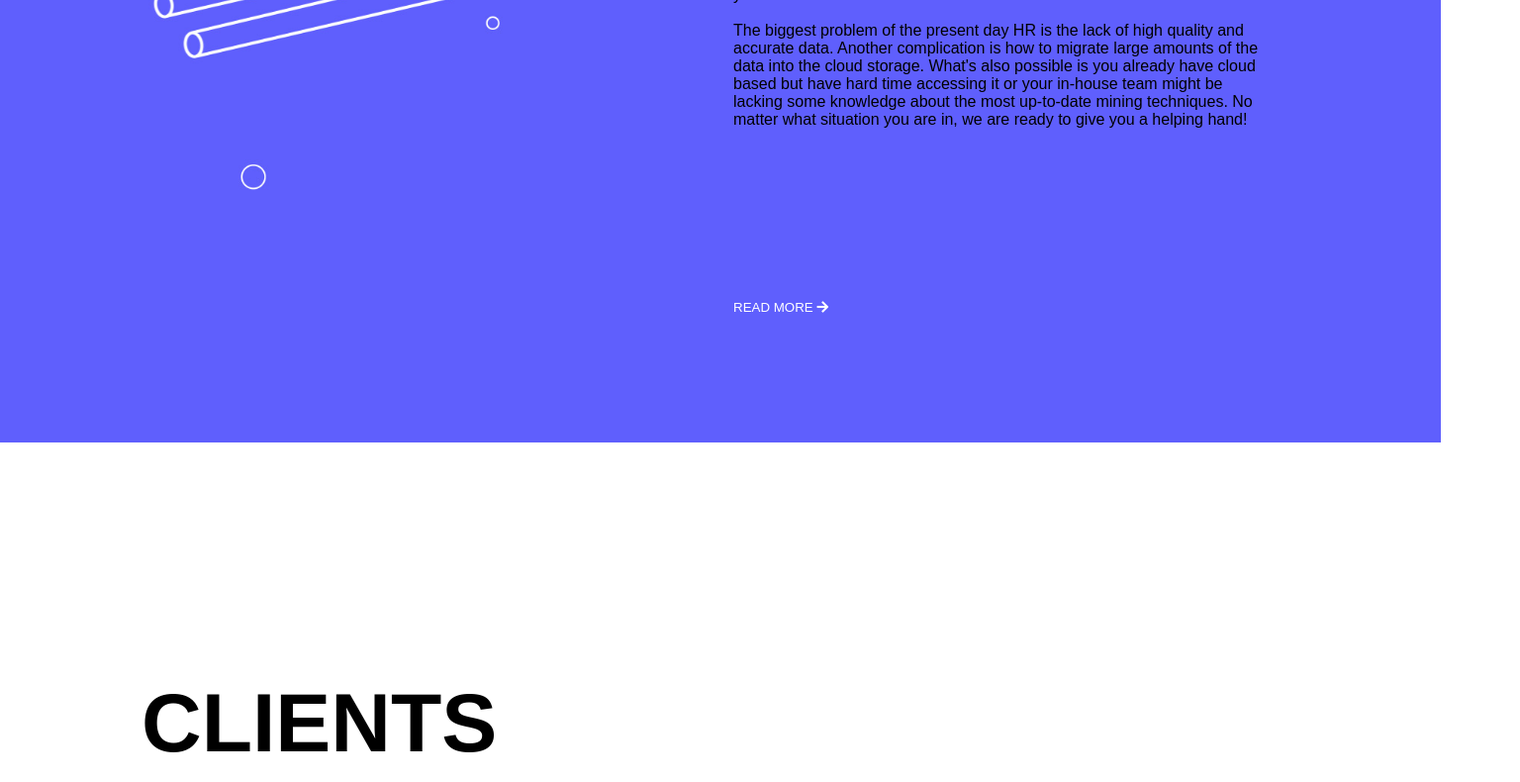
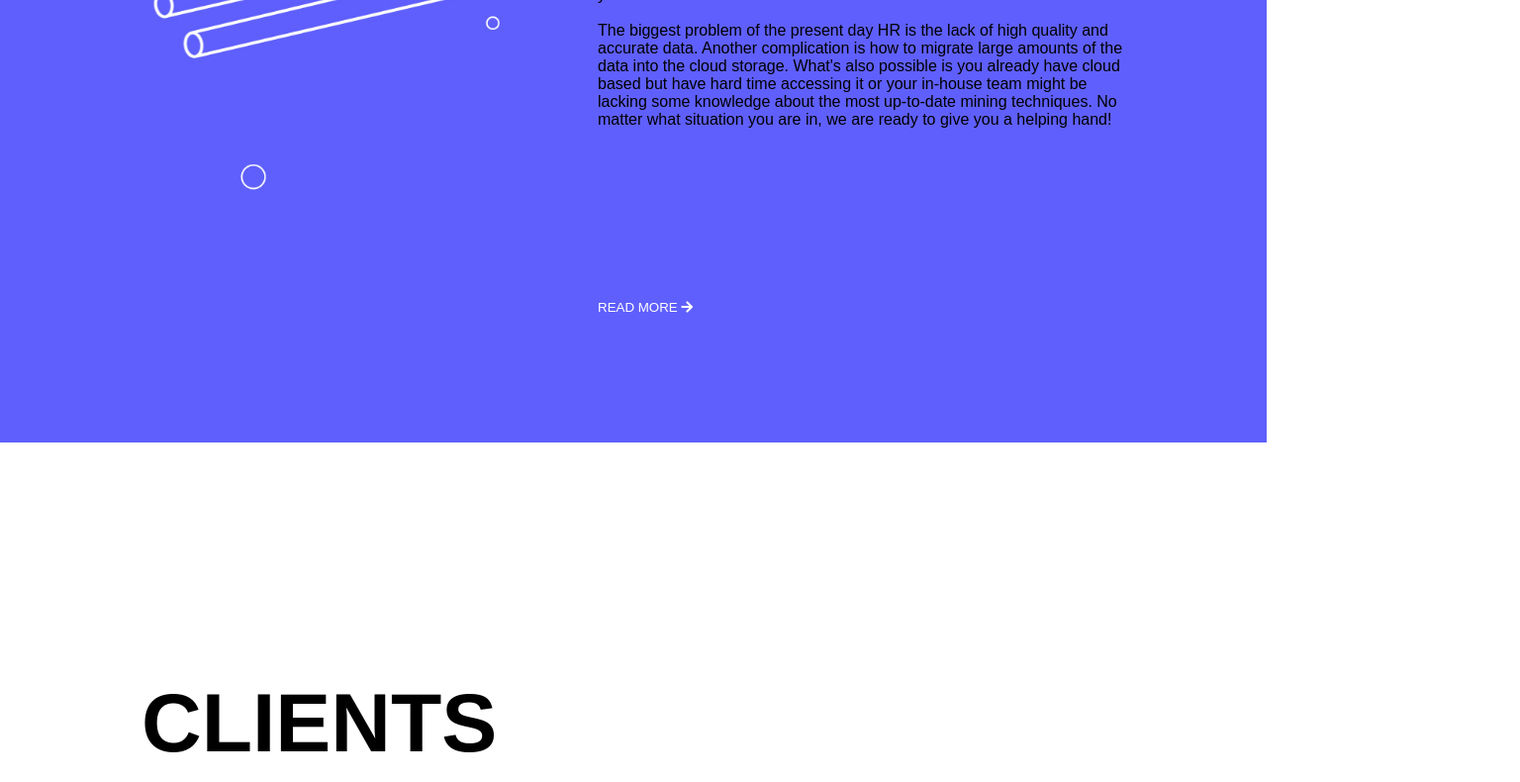
Before and after one commit to Amirul-Asyraf/Day5, a plain HTML site: page index.html in a window 1280 px wide. Shown: the part 2010-2800 px from the top of the page at 99% size, 1536 px wide, since content can reach past the window. Drawn offline with Linux system fonts and the light colour scheme.

Commit message:
Day5 submissions

```diff
--- a/styles.css
+++ b/styles.css
@@ -13,8 +13,10 @@ html, body {
 }
 
 #container {
-    width: 1456px;
-    height: 4096px;
+    /* width: 1456px;
+    height: 4096px; */
+    width: 100%;
+    height: 100%;
     margin: 0 auto;
 }
 
@@ -132,7 +134,7 @@ header ul li {
 }
 
 .section3-content {
-    width: 795px;
+    width: 100%;
 }
 
 .read-btn-white {
```
